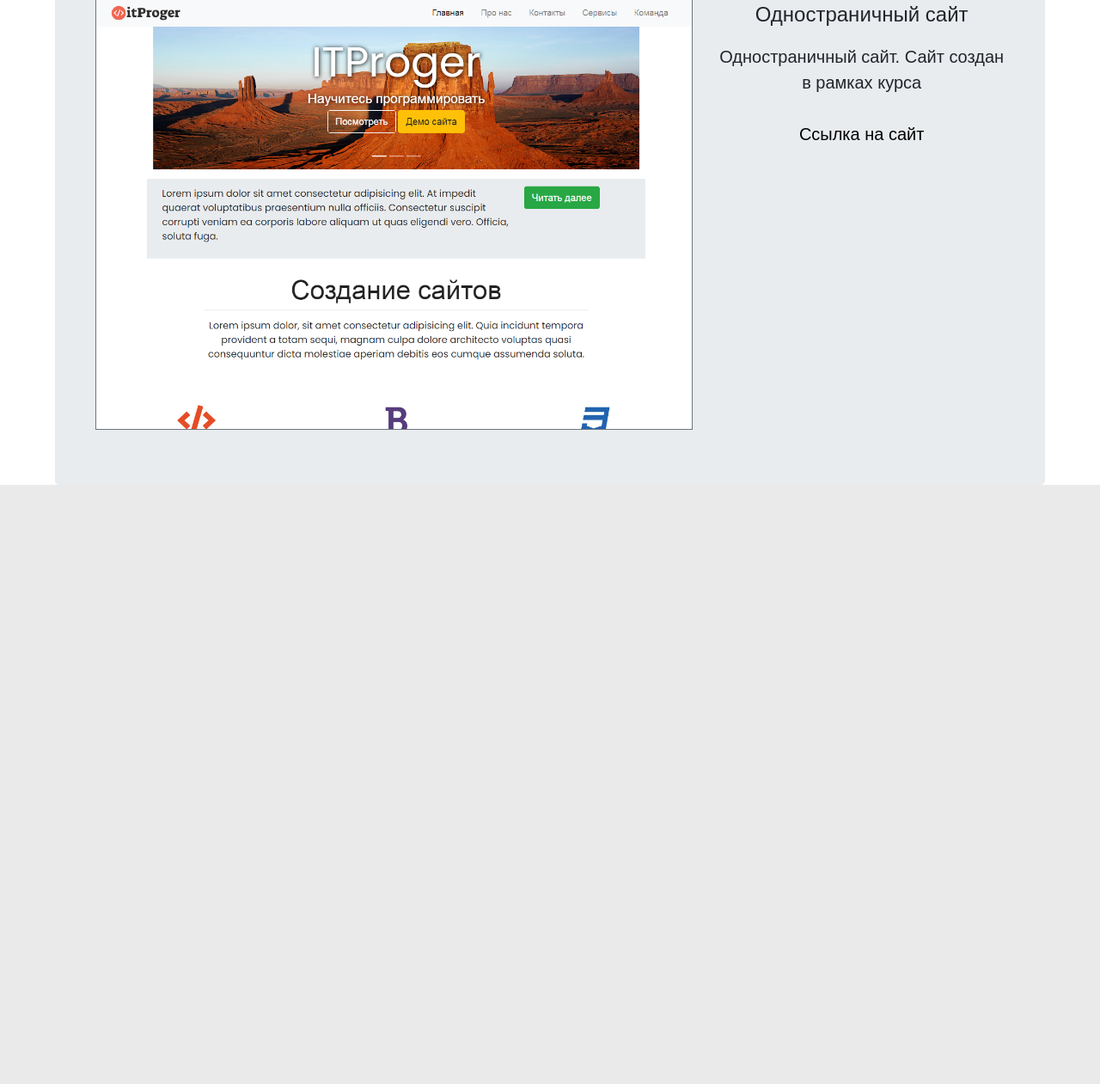
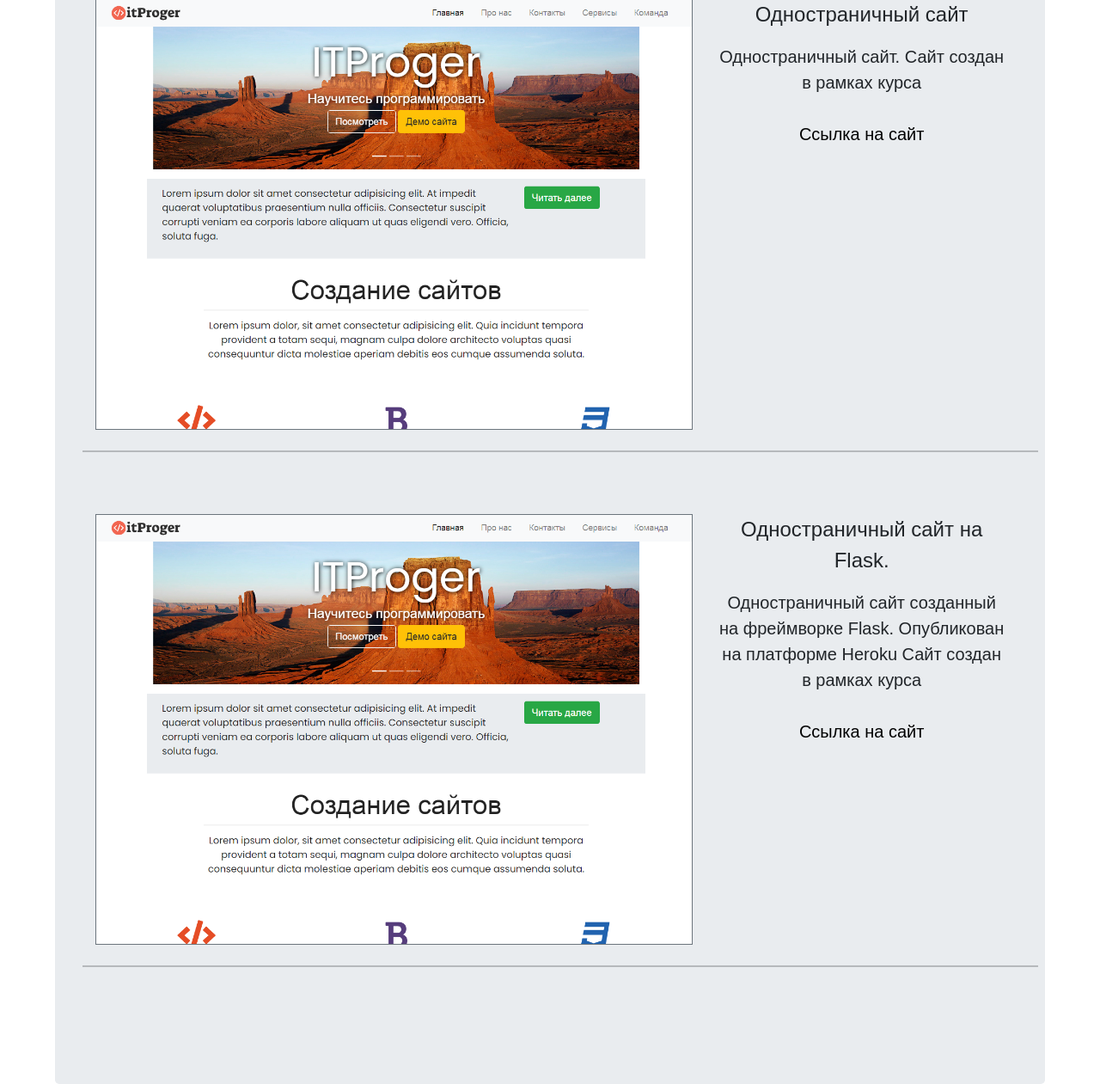
Before and after one commit to Mbarov/resume, a Django app: page /samples in a window 1280 px wide. Shown: the part 4202-5463 px from the top of the page at 86% size. Before the commit the page ends 4766 px from the top, so only its background shows below. Run offline with Django 3.2, Linux system fonts and the light colour scheme; some libraries are stand-ins or nearby versions.

Commit message:
Новый сайт

```diff
--- a/elements/templates/resume/samples.html
+++ b/elements/templates/resume/samples.html
@@ -139,6 +139,24 @@
             <br><br><a href="">Ссылка на сайт</a>
         </p>
     </div>
+        <hr class='my-4'><br><br>
+</div>
+
+<div class="row pricing-header mx-auto text-center">
+    <div class="col-md-12 col-lg-8">
+        <img class='border border-secondary' id='image2' src="{% static 'elements/img/samples/1page.png' %}" alt="">
+    </div>
+    <div class="col-md-12 col-lg-4">
+        <p class="fs-4 ">
+            Одностраничный сайт на Flask.
+        </p>
+        <p class="fs-5">
+            Одностраничный сайт созданный на фреймворке Flask. Опубликован на платформе Heroku
+            Сайт создан в рамках курса
+            <br><br><a href="https://firstflaskproject73.herokuapp.com/">Ссылка на сайт</a>
+        </p>
+    </div>
+        <hr class='my-4'><br><br>
 </div>
 </div>
 
```
